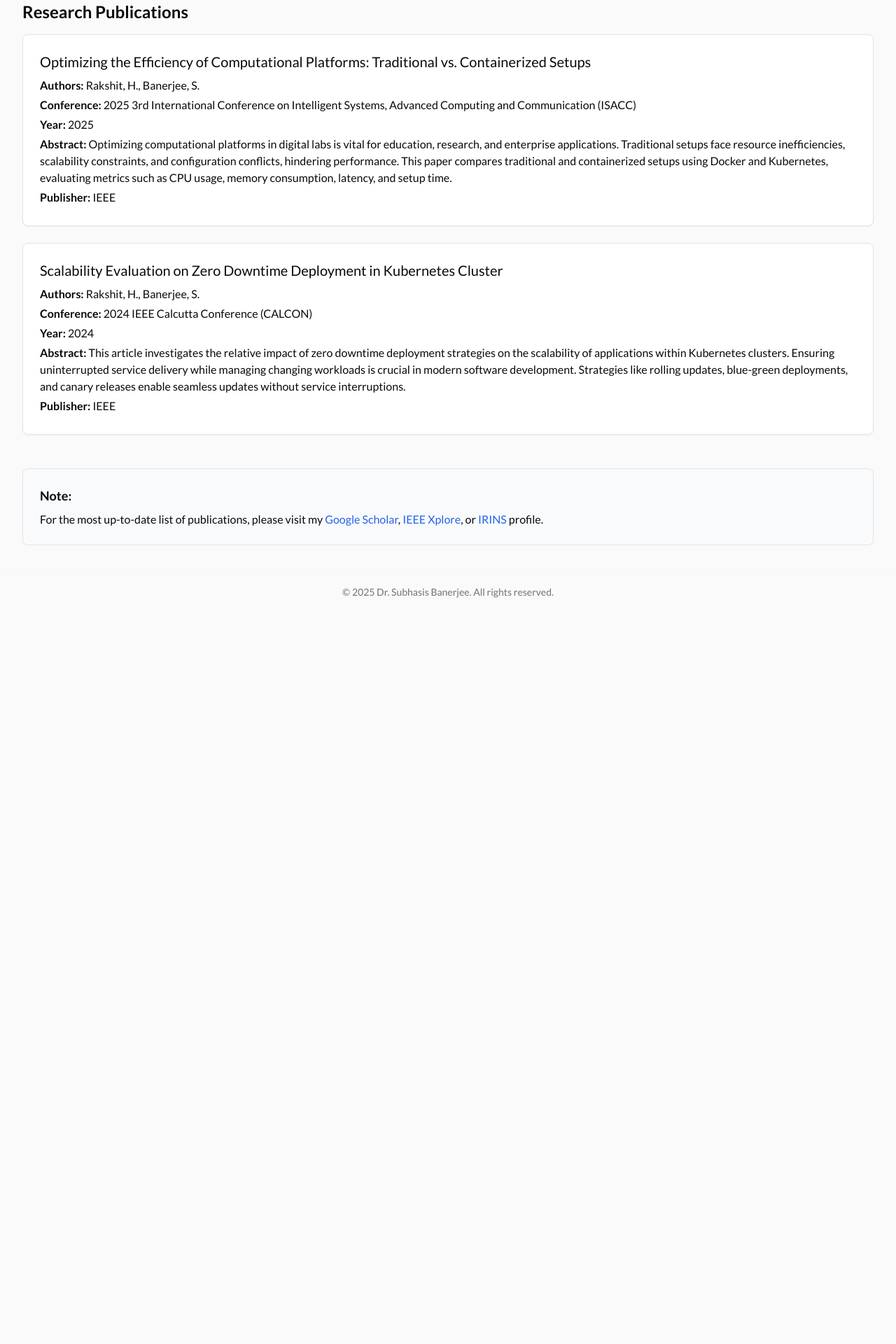
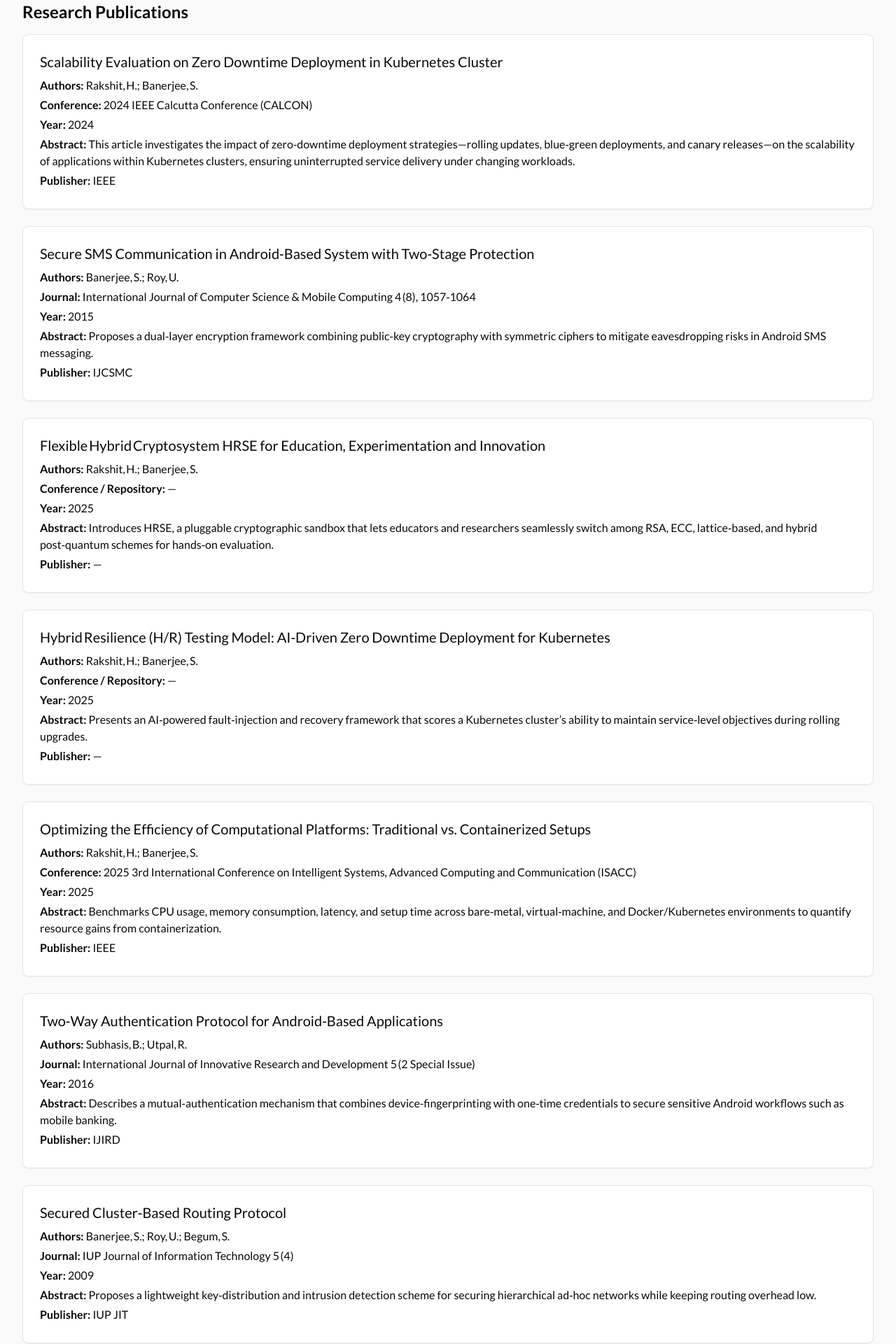
Before and after one commit to web2cloudapp/Dr-Subhasis-Banerjee, a Next.js app: page /publications in a window 1280 px wide. Shown: the part 180-2100 px from the top of the page at 70% size. Before the commit the page ends 1060 px from the top, so only its background shows below. Built offline with nearby package versions, Linux system fonts and the light colour scheme.

Commit message:
Update page.tsx

```diff
--- a/src/app/publications/page.tsx
+++ b/src/app/publications/page.tsx
@@ -6,25 +6,107 @@ export default function Publications() {
       <div className="mb-8">
         <h2 className="text-2xl font-bold mb-4">Research Publications</h2>
         <div className="space-y-6">
-          {/* Publication 1 - from IEEE Xplore */}
+         {/* Publication 1 – from IEEE Xplore */}
 <div className="p-6 border rounded-lg bg-white shadow-sm">
-            <h3 className="text-xl font-medium mb-2">Optimizing the Efficiency of Computational Platforms: Traditional vs. Containerized Setups</h3>
-            <p className="mb-1"><strong>Authors:</strong> Rakshit, H., Banerjee, S.</p>
-            <p className="mb-1"><strong>Conference:</strong> 2025 3rd International Conference on Intelligent Systems, Advanced Computing and Communication (ISACC)</p>
-            <p className="mb-1"><strong>Year:</strong> 2025</p>
-            <p className="mb-1"><strong>Abstract:</strong> Optimizing computational platforms in digital labs is vital for education, research, and enterprise applications. Traditional setups face resource inefficiencies, scalability constraints, and configuration conflicts, hindering performance. This paper compares traditional and containerized setups using Docker and Kubernetes, evaluating metrics such as CPU usage, memory consumption, latency, and setup time.</p>
+  <h3 className="text-xl font-medium mb-2">
+    Scalability Evaluation on Zero Downtime Deployment in Kubernetes Cluster
+  </h3>
+  <p className="mb-1"><strong>Authors:</strong> Rakshit, H.; Banerjee, S.</p>
+  <p className="mb-1"><strong>Conference:</strong> 2024 IEEE Calcutta Conference (CALCON)</p>
+  <p className="mb-1"><strong>Year:</strong> 2024</p>
+  <p className="mb-1"><strong>Abstract:</strong> This article investigates the impact of zero‑downtime
+    deployment strategies—rolling updates, blue‑green deployments, and canary releases—on the
+    scalability of applications within Kubernetes clusters, ensuring uninterrupted service delivery
+    under changing workloads.</p>
   <p className="mb-1"><strong>Publisher:</strong> IEEE</p>
 </div>
 
-          {/* Publication 2 - from IEEE Xplore */}
+{/* Publication 2 – from IJCSMC */}
 <div className="p-6 border rounded-lg bg-white shadow-sm">
-            <h3 className="text-xl font-medium mb-2">Scalability Evaluation on Zero Downtime Deployment in Kubernetes Cluster</h3>
-            <p className="mb-1"><strong>Authors:</strong> Rakshit, H., Banerjee, S.</p>
-            <p className="mb-1"><strong>Conference:</strong> 2024 IEEE Calcutta Conference (CALCON)</p>
-            <p className="mb-1"><strong>Year:</strong> 2024</p>
-            <p className="mb-1"><strong>Abstract:</strong> This article investigates the relative impact of zero downtime deployment strategies on the scalability of applications within Kubernetes clusters. Ensuring uninterrupted service delivery while managing changing workloads is crucial in modern software development. Strategies like rolling updates, blue-green deployments, and canary releases enable seamless updates without service interruptions.</p>
+  <h3 className="text-xl font-medium mb-2">
+    Secure SMS Communication in Android‑Based System with Two‑Stage Protection
+  </h3>
+  <p className="mb-1"><strong>Authors:</strong> Banerjee, S.; Roy, U.</p>
+  <p className="mb-1"><strong>Journal:</strong> International Journal of Computer Science &amp;
+    Mobile Computing 4 (8), 1057‑1064</p>
+  <p className="mb-1"><strong>Year:</strong> 2015</p>
+  <p className="mb-1"><strong>Abstract:</strong> Proposes a dual‑layer encryption framework combining
+    public‑key cryptography with symmetric ciphers to mitigate eavesdropping risks in Android SMS
+    messaging.</p>
+  <p className="mb-1"><strong>Publisher:</strong> IJCSMC</p>
+</div>
+
+{/* Publication 3 – Conference / Pre‑print */}
+<div className="p-6 border rounded-lg bg-white shadow-sm">
+  <h3 className="text-xl font-medium mb-2">
+    Flexible Hybrid Cryptosystem HRSE for Education, Experimentation and Innovation
+  </h3>
+  <p className="mb-1"><strong>Authors:</strong> Rakshit, H.; Banerjee, S.</p>
+  <p className="mb-1"><strong>Conference / Repository:</strong> —</p>
+  <p className="mb-1"><strong>Year:</strong> 2025</p>
+  <p className="mb-1"><strong>Abstract:</strong> Introduces HRSE, a pluggable cryptographic sandbox
+    that lets educators and researchers seamlessly switch among RSA, ECC, lattice‑based, and hybrid
+    post‑quantum schemes for hands‑on evaluation.</p>
+  <p className="mb-1"><strong>Publisher:</strong> —</p>
+</div>
+
+{/* Publication 4 – Conference / Pre‑print */}
+<div className="p-6 border rounded-lg bg-white shadow-sm">
+  <h3 className="text-xl font-medium mb-2">
+    Hybrid Resilience (H/R) Testing Model: AI‑Driven Zero Downtime Deployment for Kubernetes
+  </h3>
+  <p className="mb-1"><strong>Authors:</strong> Rakshit, H.; Banerjee, S.</p>
+  <p className="mb-1"><strong>Conference / Repository:</strong> —</p>
+  <p className="mb-1"><strong>Year:</strong> 2025</p>
+  <p className="mb-1"><strong>Abstract:</strong> Presents an AI‑powered fault‑injection and recovery
+    framework that scores a Kubernetes cluster’s ability to maintain service‑level objectives during
+    rolling upgrades.</p>
+  <p className="mb-1"><strong>Publisher:</strong> —</p>
+</div>
+
+{/* Publication 5 – from IEEE Xplore */}
+<div className="p-6 border rounded-lg bg-white shadow-sm">
+  <h3 className="text-xl font-medium mb-2">
+    Optimizing the Efficiency of Computational Platforms: Traditional vs. Containerized Setups
+  </h3>
+  <p className="mb-1"><strong>Authors:</strong> Rakshit, H.; Banerjee, S.</p>
+  <p className="mb-1"><strong>Conference:</strong> 2025 3rd International Conference on Intelligent
+    Systems, Advanced Computing and Communication (ISACC)</p>
+  <p className="mb-1"><strong>Year:</strong> 2025</p>
+  <p className="mb-1"><strong>Abstract:</strong> Benchmarks CPU usage, memory consumption, latency,
+    and setup time across bare‑metal, virtual‑machine, and Docker/Kubernetes environments to quantify
+    resource gains from containerization.</p>
   <p className="mb-1"><strong>Publisher:</strong> IEEE</p>
 </div>
+
+{/* Publication 6 – from IJIRD */}
+<div className="p-6 border rounded-lg bg-white shadow-sm">
+  <h3 className="text-xl font-medium mb-2">
+    Two‑Way Authentication Protocol for Android‑Based Applications
+  </h3>
+  <p className="mb-1"><strong>Authors:</strong> Subhasis, B.; Utpal, R.</p>
+  <p className="mb-1"><strong>Journal:</strong> International Journal of Innovative Research and
+    Development 5 (2 Special Issue)</p>
+  <p className="mb-1"><strong>Year:</strong> 2016</p>
+  <p className="mb-1"><strong>Abstract:</strong> Describes a mutual‑authentication mechanism that
+    combines device‑fingerprinting with one‑time credentials to secure sensitive Android workflows
+    such as mobile banking.</p>
+  <p className="mb-1"><strong>Publisher:</strong> IJIRD</p>
+</div>
+
+{/* Publication 7 – from IUP JIT */}
+<div className="p-6 border rounded-lg bg-white shadow-sm">
+  <h3 className="text-xl font-medium mb-2">
+    Secured Cluster‑Based Routing Protocol
+  </h3>
+  <p className="mb-1"><strong>Authors:</strong> Banerjee, S.; Roy, U.; Begum, S.</p>
+  <p className="mb-1"><strong>Journal:</strong> IUP Journal of Information Technology 5 (4)</p>
+  <p className="mb-1"><strong>Year:</strong> 2009</p>
+  <p className="mb-1"><strong>Abstract:</strong> Proposes a lightweight key‑distribution and intrusion
+    detection scheme for securing hierarchical ad‑hoc networks while keeping routing overhead low.</p>
+  <p className="mb-1"><strong>Publisher:</strong> IUP JIT</p>
+</div>
+
 
 
         </div>
```
Lines whose indentation alone changed are shown as unchanged.
